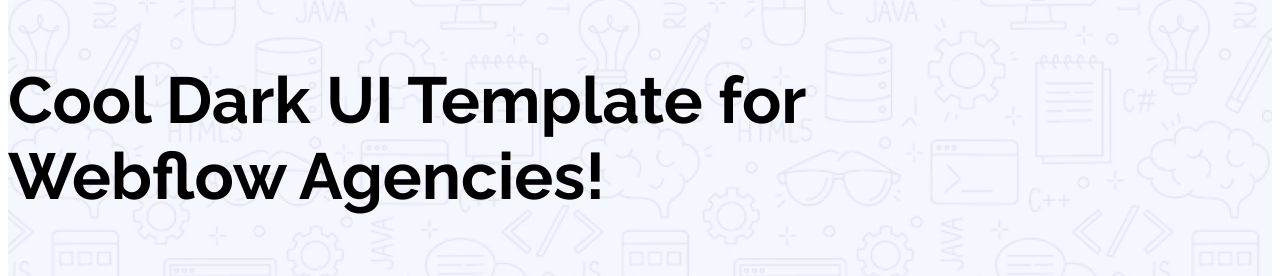
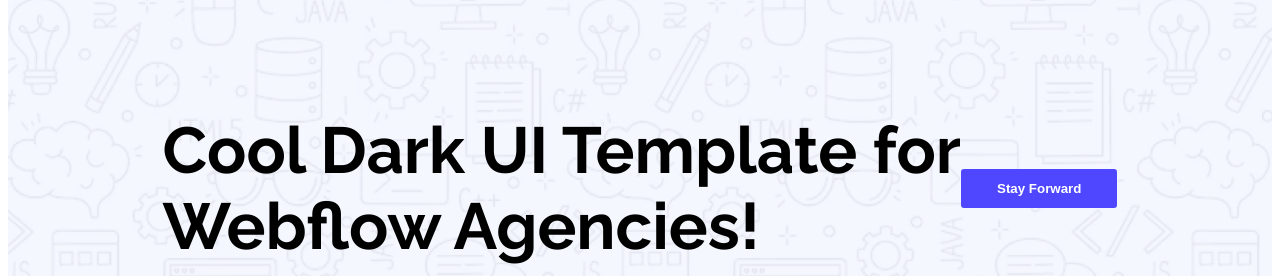
Before and after one commit to SejanStrong/assignmentone, a plain HTML site: page index.html in a window 1280 px wide. Shown: the part 164-440 px from the top of the page. Drawn offline with Linux system fonts and the light colour scheme.

Commit message:
finished

```diff
--- a/style.css
+++ b/style.css
@@ -5,7 +5,10 @@
   font-style: normal;
 }
 .banner{
-    align-items: center;}
+    display: flex;
+    justify-content: center;
+    align-items: center;
+}
 
 
 nav{
```
